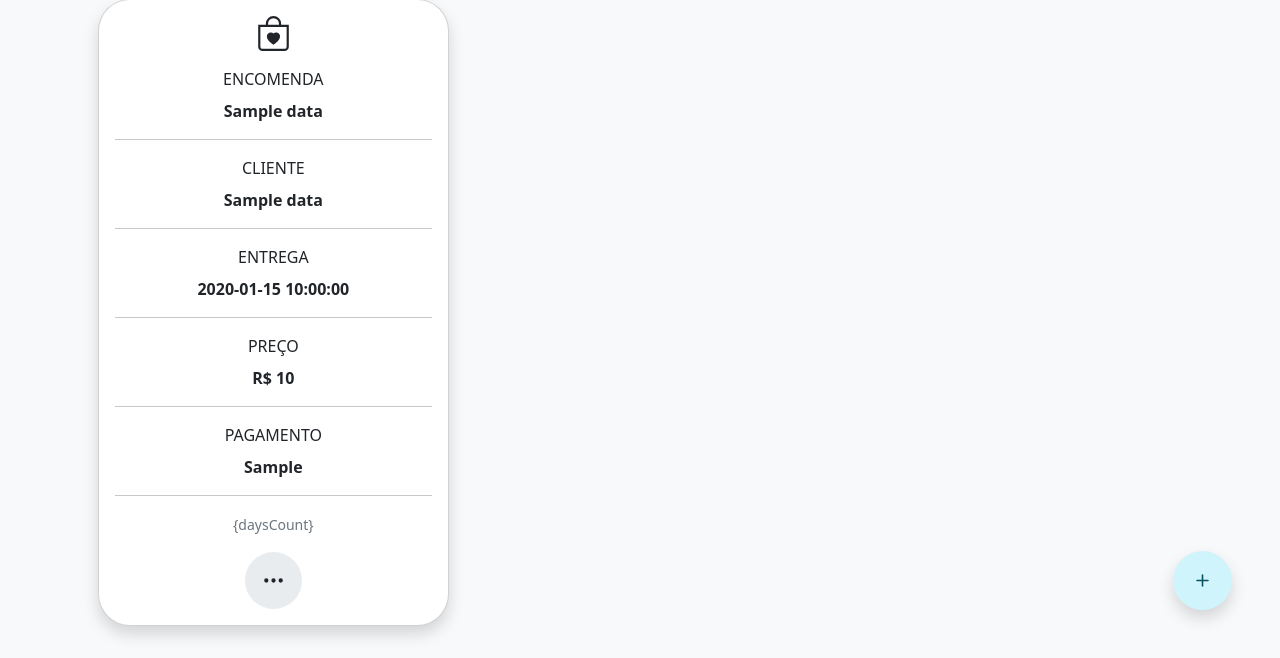
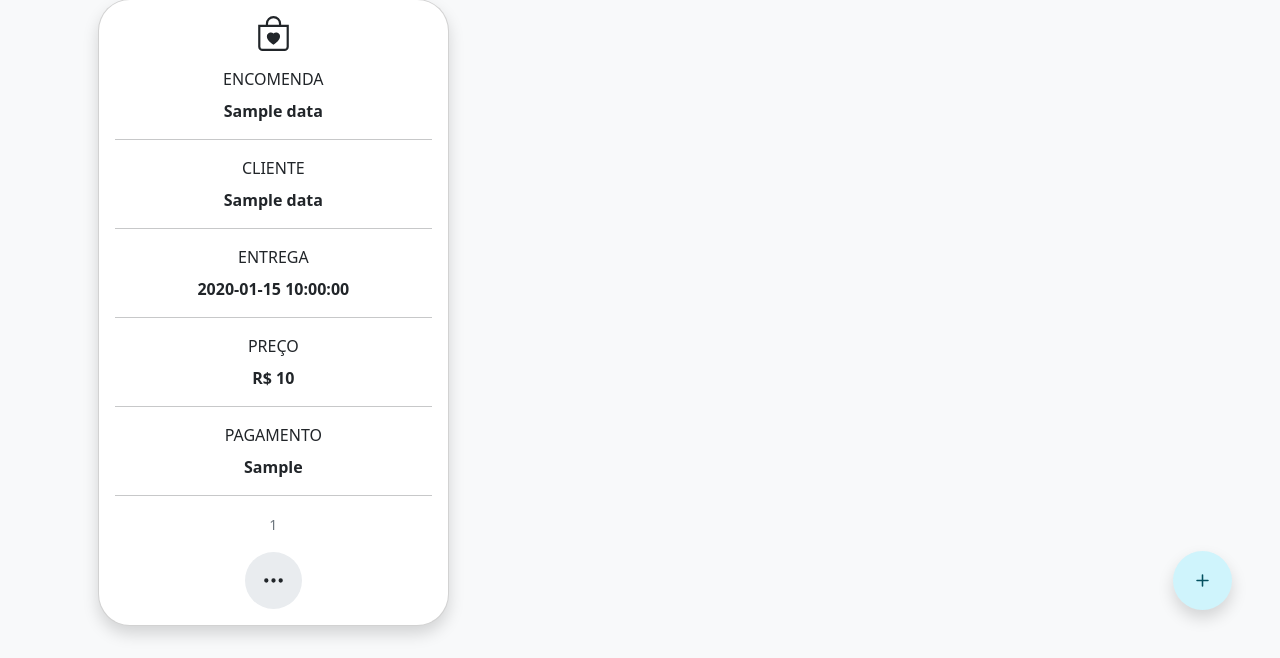
Before and after one commit to gustavoarantesdev/orderApp, a PHP site: template App/Views/index.php in a window 1280 px wide. Shown: the part 142-800 px from the top of the page. Run offline with PHP 8.4, Linux system fonts and the light colour scheme; the template is opened without the code that fills it: most values are stand-ins (such as "Sample title", 1, 10 or a date in 2020); some libraries are stand-ins or nearby versions.

Commit message:
fix: Ajustado para imprimir o valor de daysCount.

```diff
--- a/App/Views/index.php
+++ b/App/Views/index.php
@@ -39,7 +39,7 @@
                                     <p class="card-text"><strong><?= $order->payment_method ?></strong></p>
                                     <hr>
 
-                                    <p class="card-text text-secondary"><small>{daysCount}</small></p>
+                                    <p class="card-text text-secondary"><small><?= $order->days_count ?></small></p>
 
                                     <!-- Botão editar encomenda -->
                                     <button class="btn bg-body-secondary p-3 lh-1 rounded-5" type="button" onclick="window.location='<?= BASE_URL ?>/edit/<?= $order->order_id ?>'">
```
